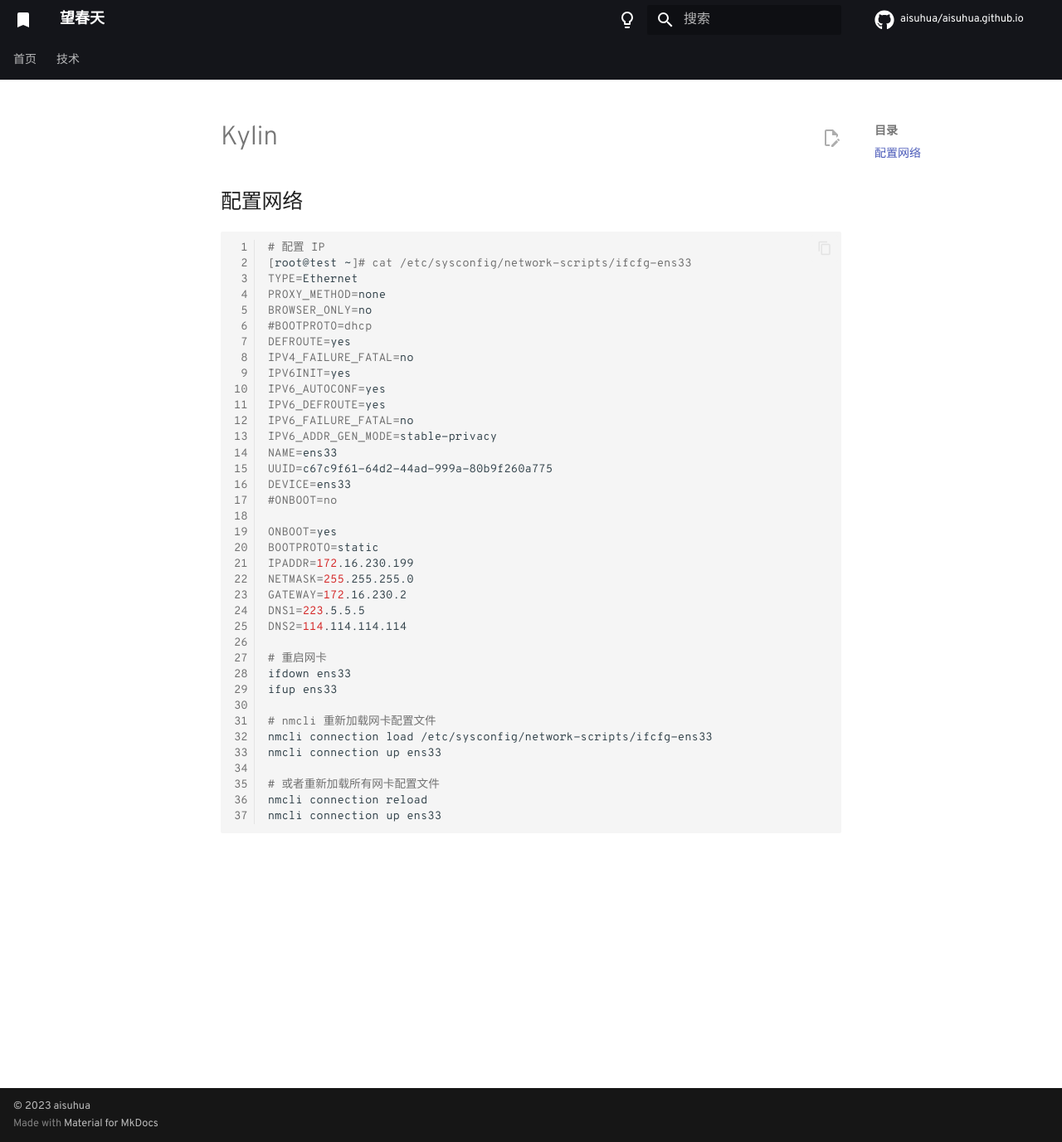
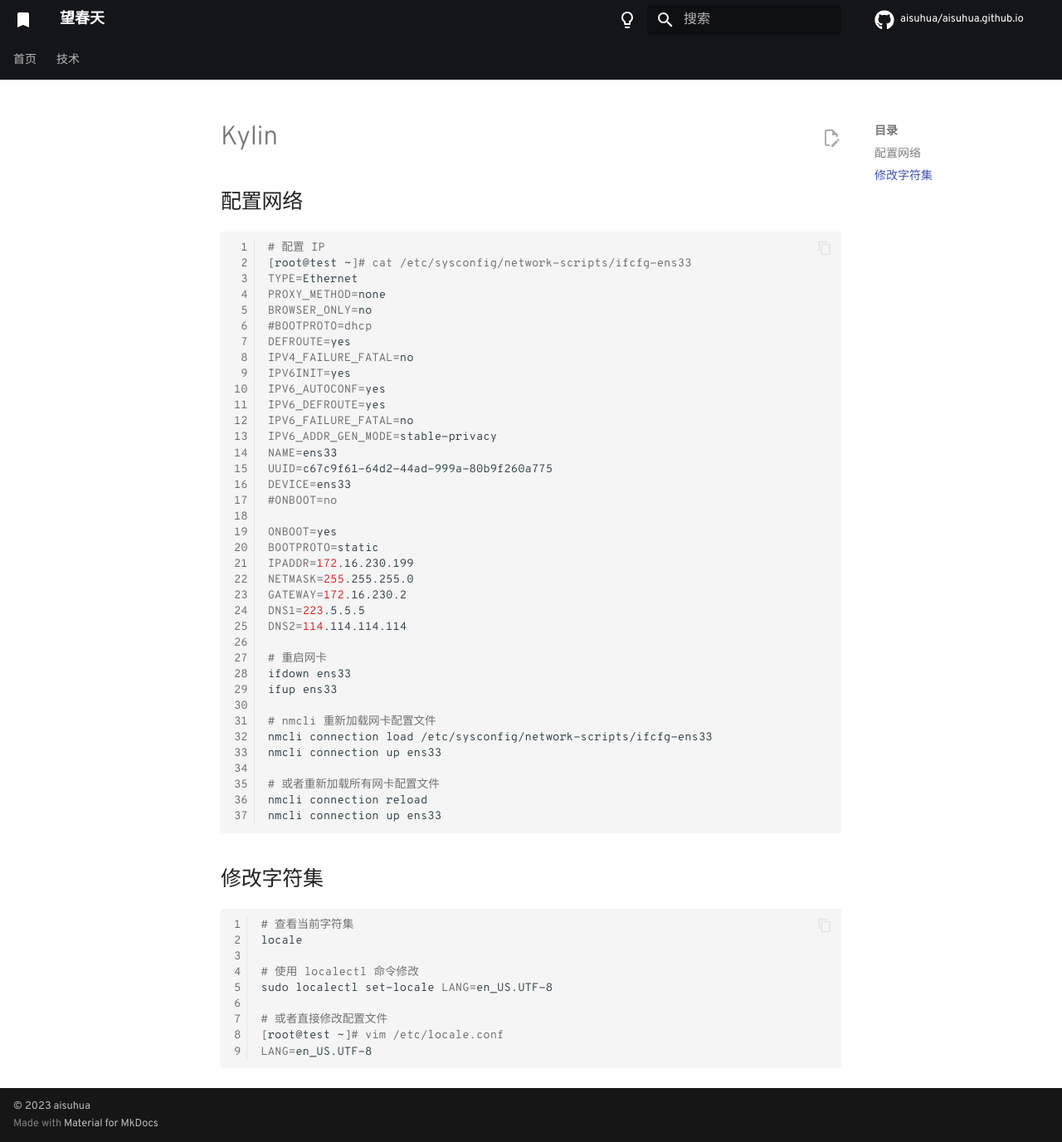
Before and after one commit to aisuhua/aisuhua.github.io, an MkDocs documentation site: the page built from docs/linux/kylin.md, in a window 1280 px wide and 1376 px high. Shown: the whole window at 83% size. Built offline with MkDocs 1.6.1 and Material for MkDocs 9.7.7, drawn with Linux system fonts in a browser that asks for light colours; comment, search, counter and statistics services are not loaded.

Commit message:
kylin.md

````diff
--- a/docs/linux/kylin.md
+++ b/docs/linux/kylin.md
@@ -41,3 +41,17 @@
 nmcli connection reload
 nmcli connection up ens33
 ```
+
+## 修改字符集
+
+```sh
+# 查看当前字符集
+locale
+
+# 使用 localectl 命令修改
+sudo localectl set-locale LANG=en_US.UTF-8
+
+# 或者直接修改配置文件
+[root@test ~]# vim /etc/locale.conf
+LANG=en_US.UTF-8
+```
````
